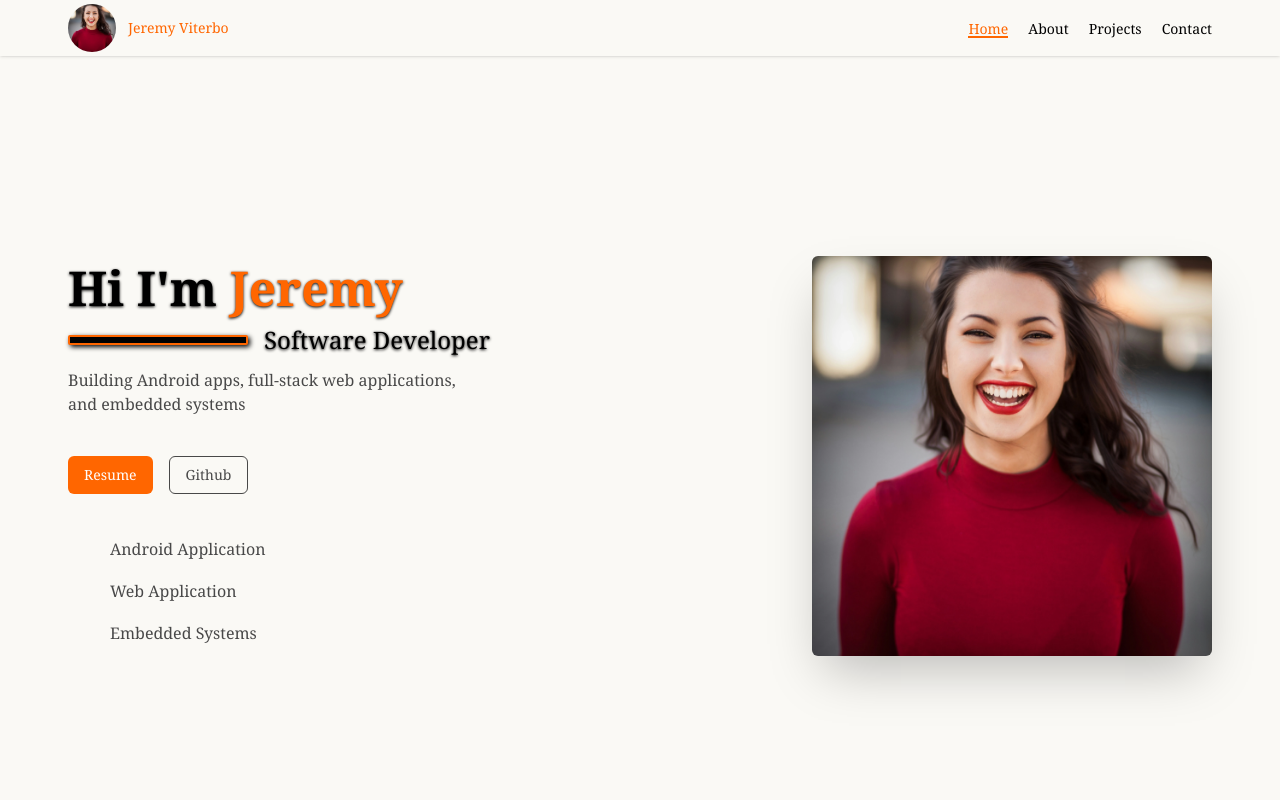
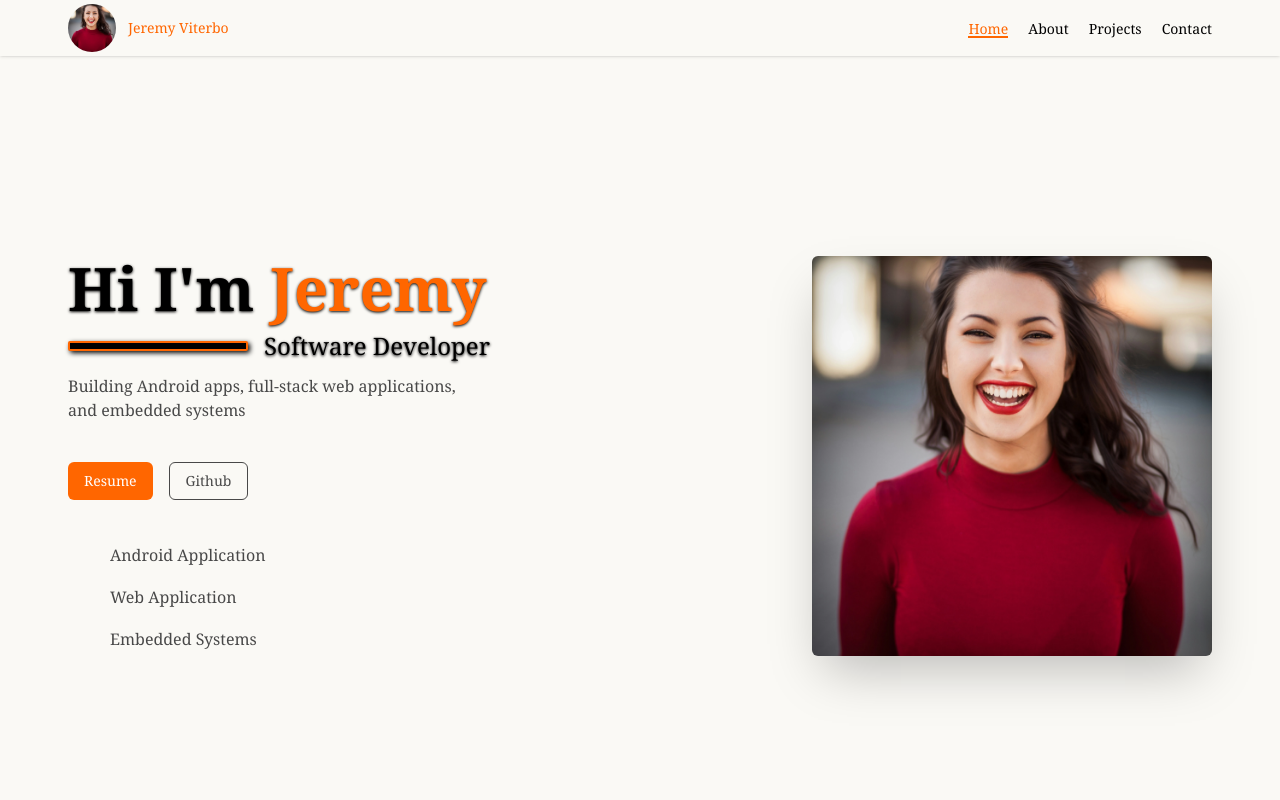
Before and after one commit to jv1111/React-Portfolio, a React (Vite) app: page / in a window 1280 px wide. Shown: the top 800 px of the page. Built offline with nearby package versions, Linux system fonts and the light colour scheme; some icons are missing.

Commit message:
minor ui update

```diff
--- a/src/components/Header.jsx
+++ b/src/components/Header.jsx
@@ -15,7 +15,7 @@ function Header() {
   return (
     <header className="md:px-15 py-1 bg-surface shadow sticky top-0 z-30">
       <div className="container">
-        <div className="wrapper max-w-350 m-auto">
+        <div className="wrapper m-auto">
           <div className="flex justify-between items-center">
             <div className="flex gap-3 items-center justify-center">
               <div className="flex items-center justify-center rounded-full w-12 h-12">
--- a/src/index.css
+++ b/src/index.css
@@ -31,7 +31,7 @@
   }
 
   .wrapper {
-    @apply max-w-320 mx-auto;
+    @apply max-w-7xl mx-auto;
   }
 
   .btn {
--- a/src/sections/Hero.jsx
+++ b/src/sections/Hero.jsx
@@ -13,7 +13,7 @@ function Hero() {
       <div className="container">
         <div className="wrapper grid items-center text-center md:text-left md:grid-cols-2">
           <div className="flex flex-col items-center justify-center md:h-auto md:items-start md:justify-start md:order-1 order-2">
-            <h1 className="animate-fade-in-up text-3xl md:text-3xl xl:text-5xl xl:text-start">
+            <h1 className="animate-fade-in-up text-3xl lg:text-5xl xl:text-6xl xl:text-start">
               <span className="text-shadow text-text">Hi I'm </span>
               <span className="text-primary text-shadow animate-fade-in-up animation-delay-200">
                 Jeremy
```
